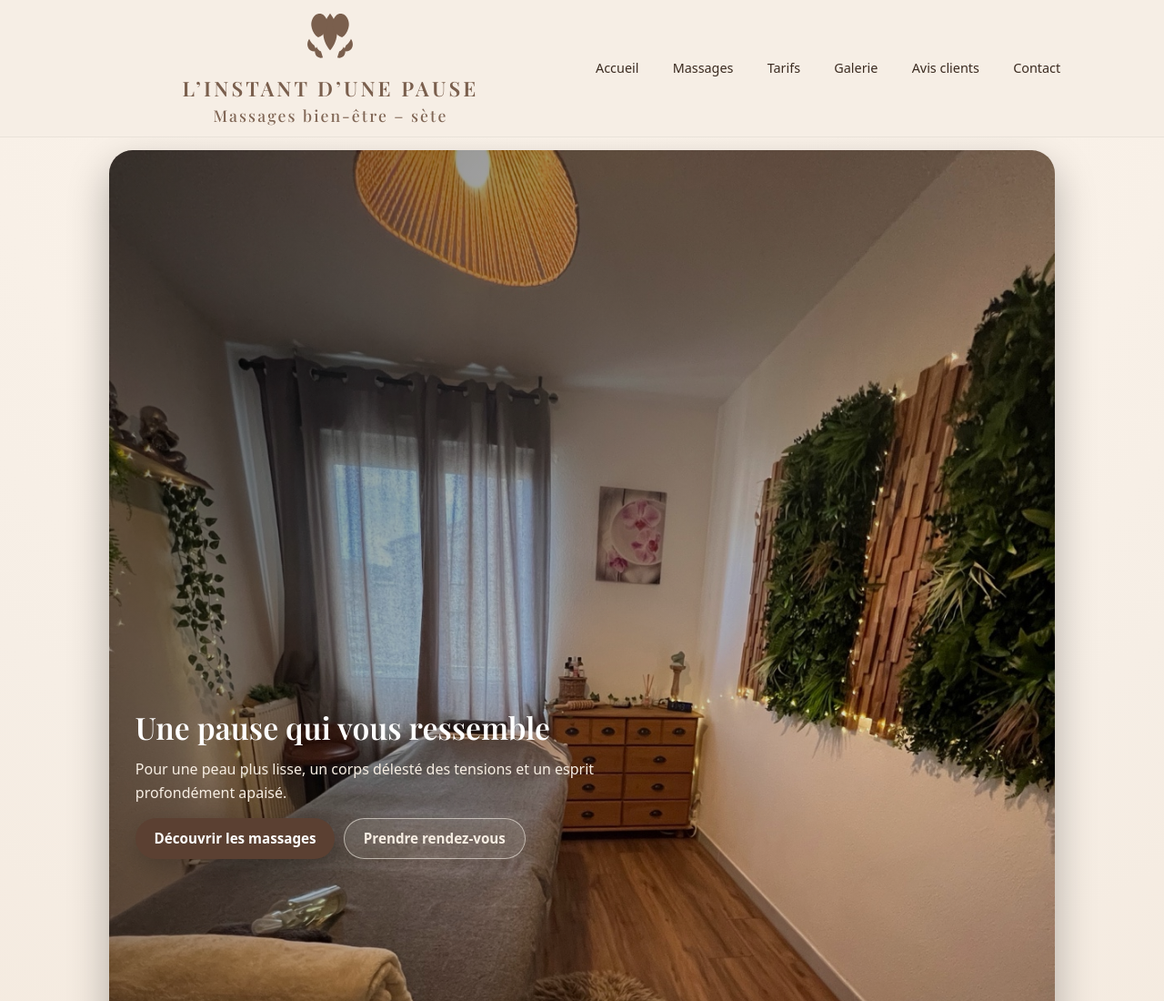
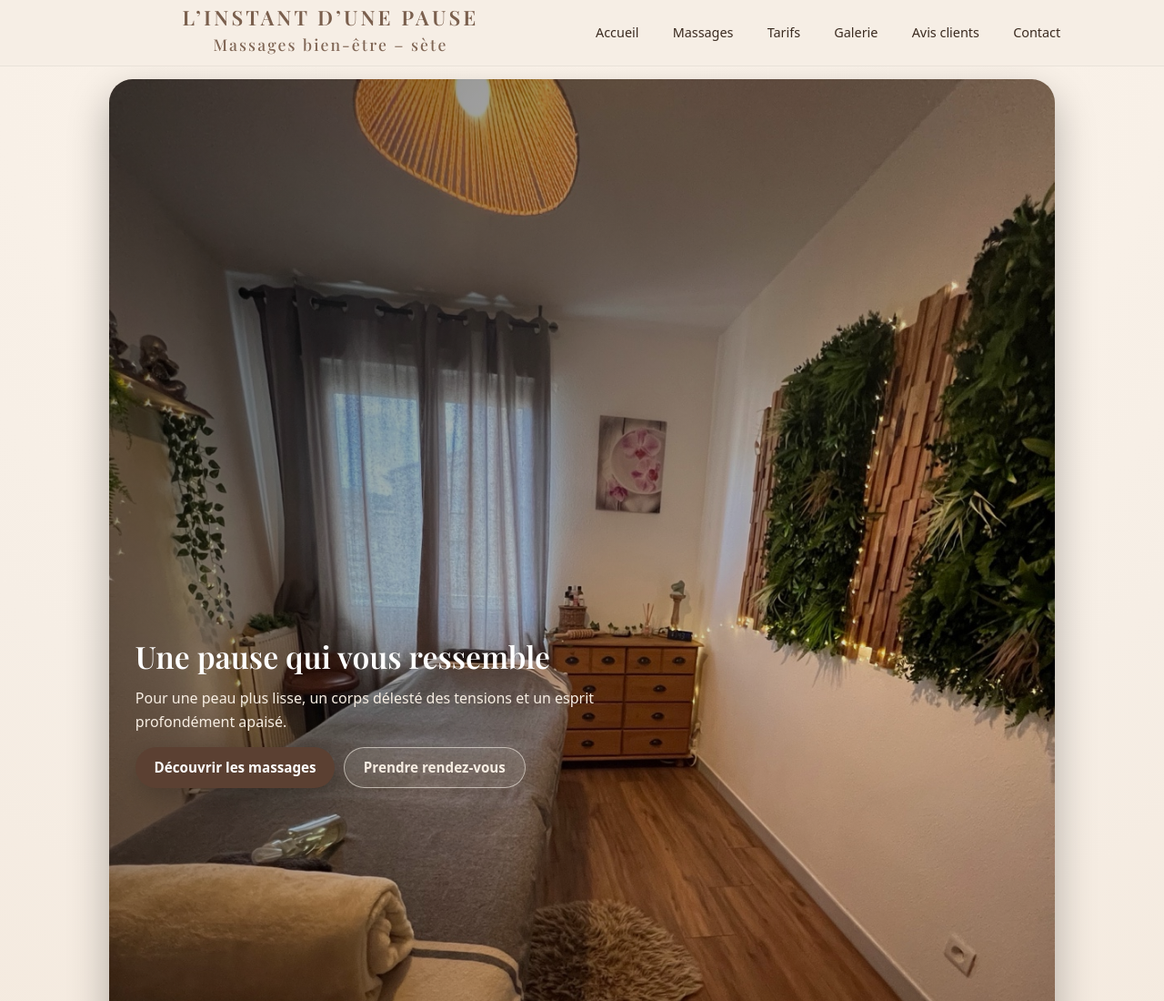
Before and after one commit to sophievallier-lgtm/L-instant-d-une-pause-S-te-, a plain HTML site: page index.html in a window 1280 px wide. Shown: the top 1100 px of the page at 91% size. Drawn offline with nearby package versions, Linux system fonts and the light colour scheme.

Commit message:
Update index.html

```diff
--- a/index.html
+++ b/index.html
@@ -21,17 +21,6 @@
 
         <!-- BLOC CENTRÉ : lotus + textes -->
         <div class="header-brand">
-
-            <!-- LOTUS SVG -->
-            <svg class="header-lotus" viewBox="0 0 512 512" xmlns="http://www.w3.org/2000/svg">
-  <path d="M256 64c-32 40-56 96-56 152 0 56 24 112 56 144 32-32 56-88 56-144 0-56-24-112-56-152z"/>
-  <path d="M160 256c24-8 48-28 62-52 12-20 17-44 13-68-4-24-14-44-28-56-14-12-31-16-48-12-17 4-32 16-42 34-10 18-14 40-12 60 3 28 16 56 37 82z"/>
-  <path d="M352 256c-24-8-48-28-62-52-12-20-17-44-13-68 4-24 14-44 28-56 14-12 31-16 48-12 17 4 32 16 42 34 10 18 14 40 12 60-3 28-16 56-37 82z"/>
-  <path d="M128 320c-16-12-32-32-40-52-10 14-16 34-14 52 2 18 12 34 26 42 14 8 32 10 48 4-6-14-12-28-20-46z"/>
-  <path d="M384 320c16-12 32-32 40-52 10 14 16 34 14 52-2 18-12 34-26 42-14 8-32 10-48 4 6-14 12-28 20-46z"/>
-  <path d="M176 368c-12-10-22-22-28-36-10 12-16 28-14 44 2 16 10 30 22 38 12 8 28 10 42 4-4-14-10-28-16-50z"/>
-  <path d="M336 368c12-10 22-22 28-36 10 12 16 28 14 44-2 16-10 30-22 38-12 8-28 10-42 4 4-14 10-28 16-50z"/>
-</svg>
 
 
             <!-- TITRE PRINCIPAL -->
```
